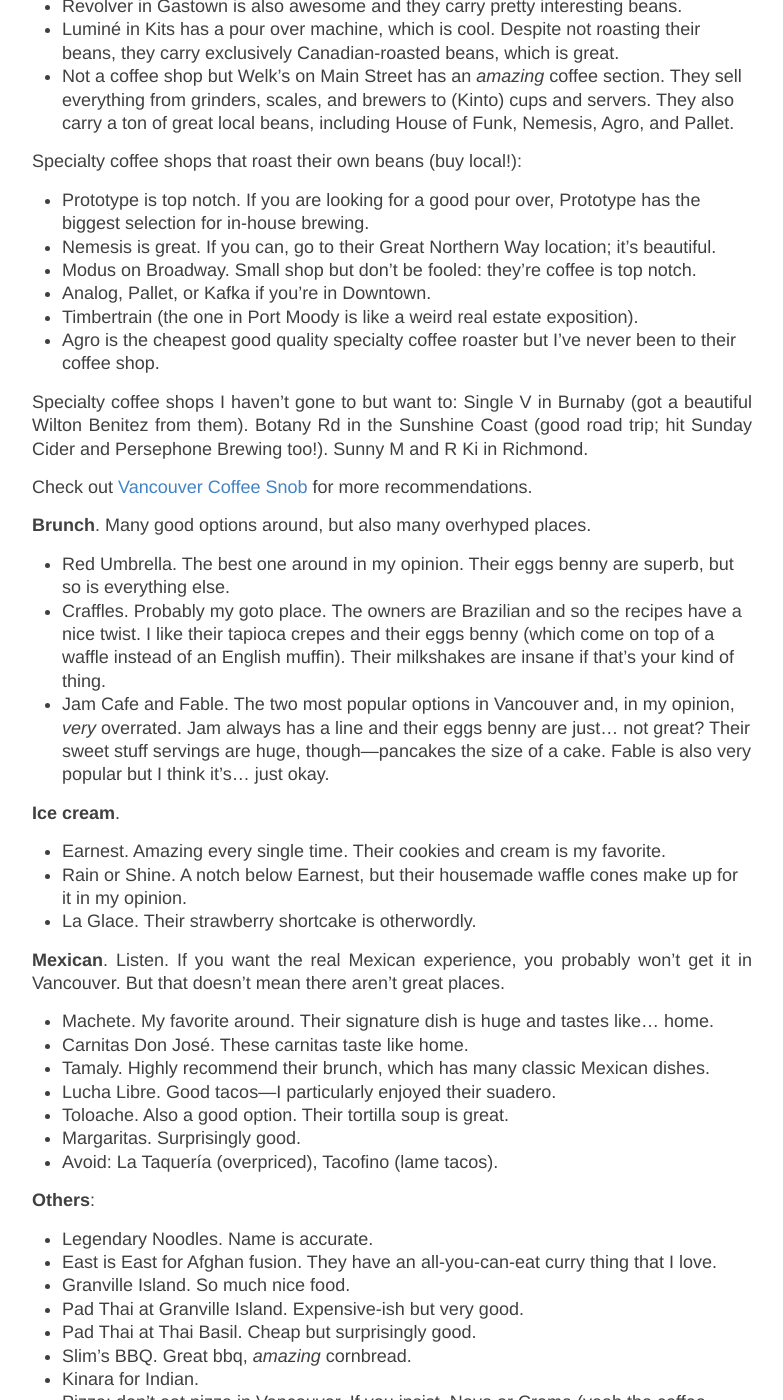
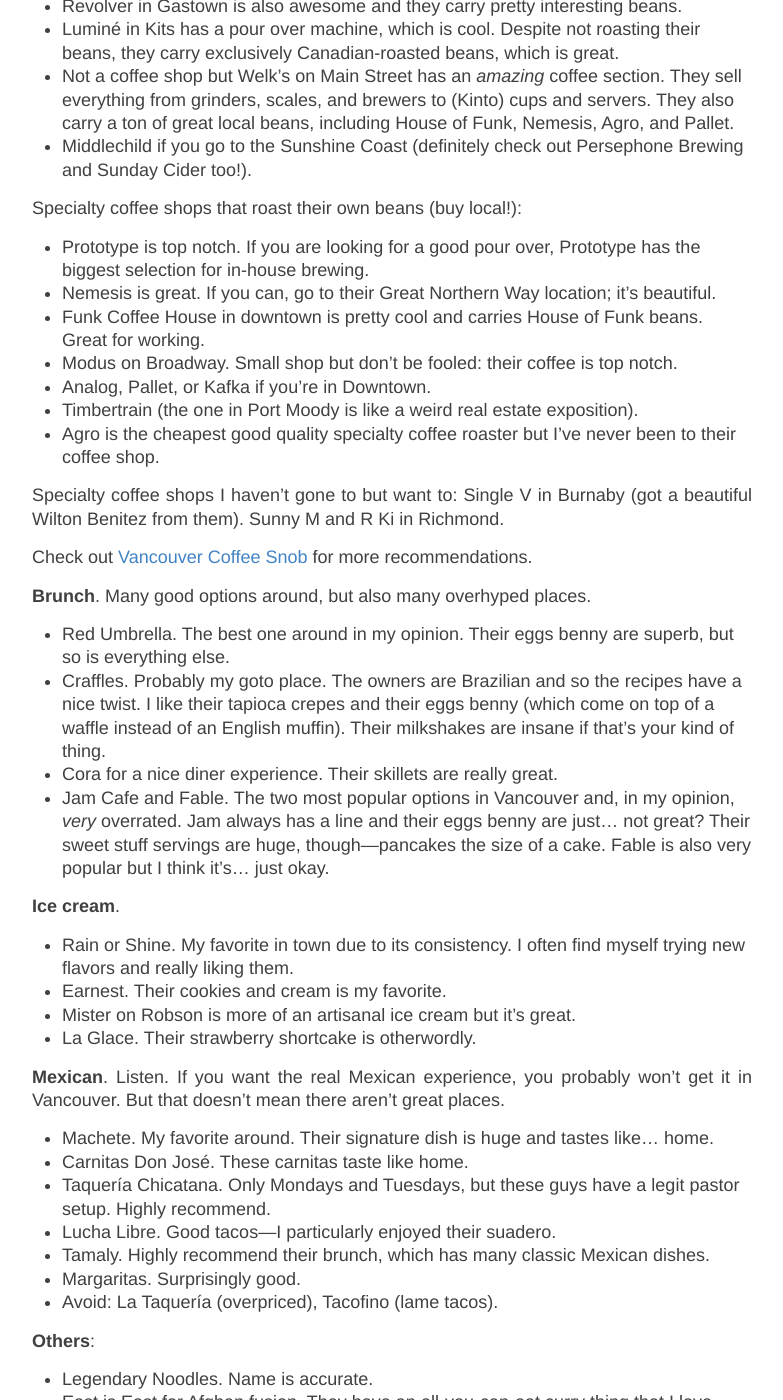
Before and after one commit to giankdiluvi/giankdiluvi.github.io, a Jekyll site: the page built from yvr.md, in a window 1280 px wide and 1400 px high, scrolled down 3060 px. Shown: the whole window, without its empty margins (248-1031 px from the left). Built offline with Jekyll 4.4.1, drawn with Linux system fonts in a browser that asks for light colours; nearby versions of some CDN libraries; our own code applies the rules of GitHub Pages for plain Markdown files.

Commit message:
update yvr

```diff
--- a/yvr.md
+++ b/yvr.md
@@ -208,13 +208,17 @@
 to (Kinto) cups and servers.
 They also carry a ton of great local beans,
 including House of Funk, Nemesis, Agro, and Pallet.
+- Middlechild if you go to the Sunshine Coast
+(definitely check out Persephone Brewing and Sunday Cider too!).
 
 Specialty coffee shops that roast their own beans (buy local!):
 - Prototype is top notch. If you are looking for a good pour over,
 Prototype has the biggest selection for in-house brewing.
 - Nemesis is great.
 If you can, go to their Great Northern Way location; it's beautiful.
-- Modus on Broadway. Small shop but don't be fooled: they're coffee is top notch.
+- Funk Coffee House in downtown is pretty cool and carries
+House of Funk beans. Great for working.
+- Modus on Broadway. Small shop but don't be fooled: their coffee is top notch.
 - Analog, Pallet, or Kafka if you're in Downtown.
 - Timbertrain (the one in Port Moody is like a weird real estate exposition).
 - Agro is the cheapest good quality specialty coffee roaster
@@ -222,8 +226,6 @@
 
 Specialty coffee shops I haven't gone to but want to:
 Single V in Burnaby (got a beautiful Wilton Benitez from them).
-Botany Rd in the Sunshine Coast
-(good road trip; hit Sunday Cider and Persephone Brewing too!).
 Sunny M and R Ki in Richmond.
 
 Check out [Vancouver Coffee Snob](https://www.vancouvercoffeesnob.com/)
@@ -240,6 +242,8 @@
 I like their tapioca crepes and their eggs benny
 (which come on top of a waffle instead of an English muffin).
 Their milkshakes are insane if that's your kind of thing.
+- Cora for a nice diner experience.
+Their skillets are really great.
 - Jam Cafe and Fable. The two most popular options in Vancouver and,
 in my opinion, *very* overrated.
 Jam always has a line and their eggs benny are just... not great?
@@ -247,9 +251,10 @@
 Fable is also very popular but I think it's... just okay.
 
 **Ice cream**.
-- Earnest. Amazing every single time. Their cookies and cream is my favorite.
-- Rain or Shine. A notch below Earnest,
-but their housemade waffle cones make up for it in my opinion.
+- Rain or Shine. My favorite in town due to its consistency.
+I often find myself trying new flavors and really liking them.
+- Earnest. Their cookies and cream is my favorite.
+- Mister on Robson is more of an artisanal ice cream but it's great.
 - La Glace. Their strawberry shortcake is otherwordly.
 
 **Mexican**.
@@ -258,9 +263,10 @@
 But that doesn't mean there aren't great places.
 - Machete. My favorite around. Their signature dish is huge and tastes like... home.
 - Carnitas Don José. These carnitas taste like home.
+- Taquería Chicatana. Only Mondays and Tuesdays,
+but these guys have a legit pastor setup. Highly recommend.
+- Lucha Libre. Good tacos&mdash;I particularly enjoyed their suadero.
 - Tamaly. Highly recommend their brunch, which has many classic Mexican dishes.
-- Lucha Libre. Good tacos&mdash;I particularly enjoyed their suadero.
-- Toloache. Also a good option. Their tortilla soup is great.
 - Margaritas. Surprisingly good.
 - Avoid: La Taquería (overpriced), Tacofino (lame tacos).
 
```
Also changed, not shown: 2 other files.
